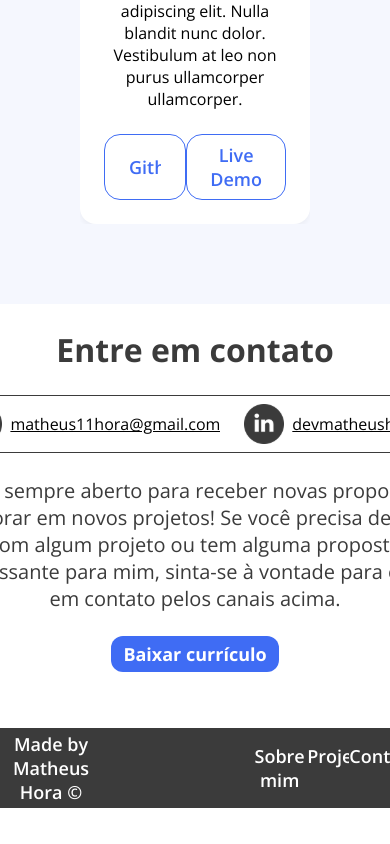
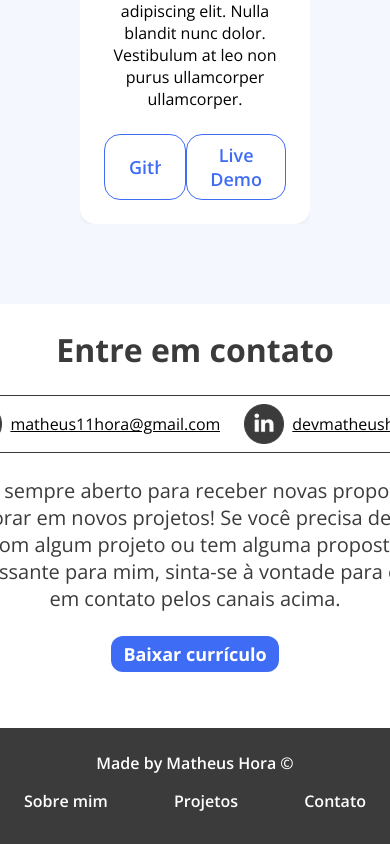
Before and after one commit to Matheus-hora48/portifolio-matheus-hora, a Next.js app: page / in a window 390 px wide. Shown: the part 4367-5211 px from the top of the page. Before the commit the page ends 5175 px from the top, so only its background shows below. Built offline with nearby package versions, Linux system fonts and the light colour scheme.

Commit message:
deixando o footer responsivo

```diff
--- a/src/components/footer/footer.module.css
+++ b/src/components/footer/footer.module.css
@@ -1,26 +1,53 @@
-.footer{
+.footer {
     background-color: var(--black-color);
     width: 100%;
     display: flex;
-    height: 80px;
+    min-height: 80px; /* Usei 'min-height' para garantir que o conteúdo seja visível em telas pequenas */
     justify-content: center;
     align-items: center;
     text-align: center;
     color: white;
-    font-size: 18px;
+    font-size: 1em; /* Usei 'em' para o tamanho da fonte */
     font-weight: 600;
-}
+  }
 
-.title{
-    margin-right: 150px;
-}
+  .title {
+    margin-right: 2em; /* Usei 'em' para o espaçamento à direita */
+  }
 
-.navigation{
+  .navigation {
     display: flex;
     justify-content: space-between;
-    width: 300px;
-}
+    width: 50%; /* Usei porcentagem para tornar o layout mais responsivo */
+  }
 
-.links:hover{
+  .links {
+    color: white;
+    text-decoration: none;
+  }
+
+  .links:hover {
     color: var(--secundary-color);
-}
+  }
+
+  @media (max-width: 768px) {
+    .footer {
+      flex-direction: column;
+      text-align: center;
+      padding: 24px;
+    }
+
+    .title {
+      margin-bottom: 1em;
+      margin-right: 0;
+      margin-bottom: 16px;
+    }
+
+    .navigation {
+      width: 100%; /* Utilizei 100% da largura para ocupar toda a largura do footer */
+    }
+
+    .links {
+      margin-bottom: 0.5em; /* Adicionei um pequeno espaçamento entre os links */
+    }
+  }
```
